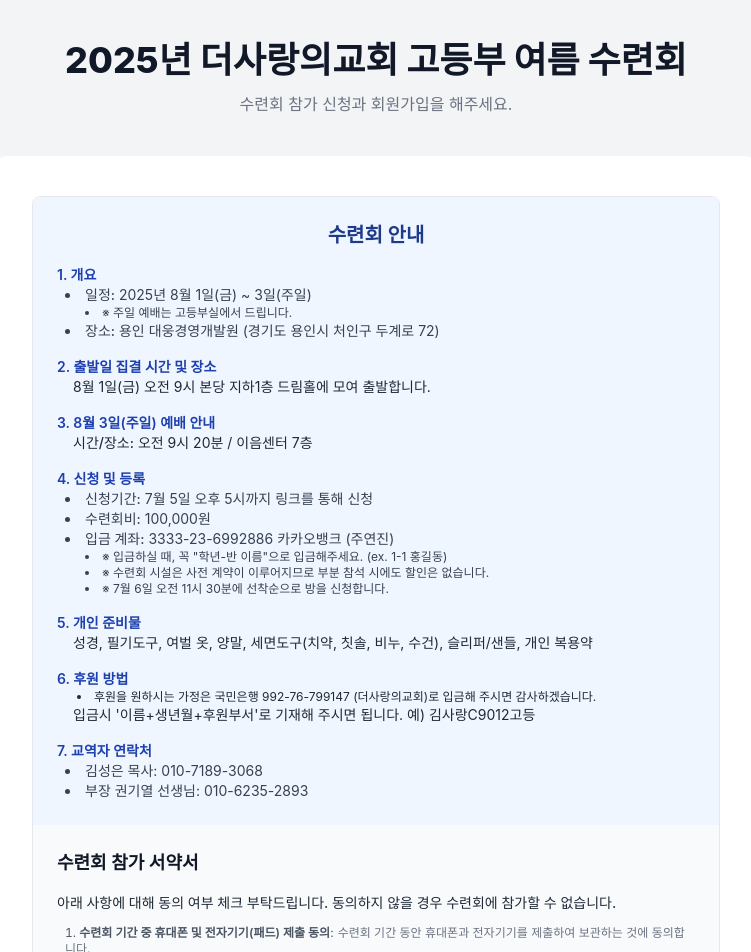
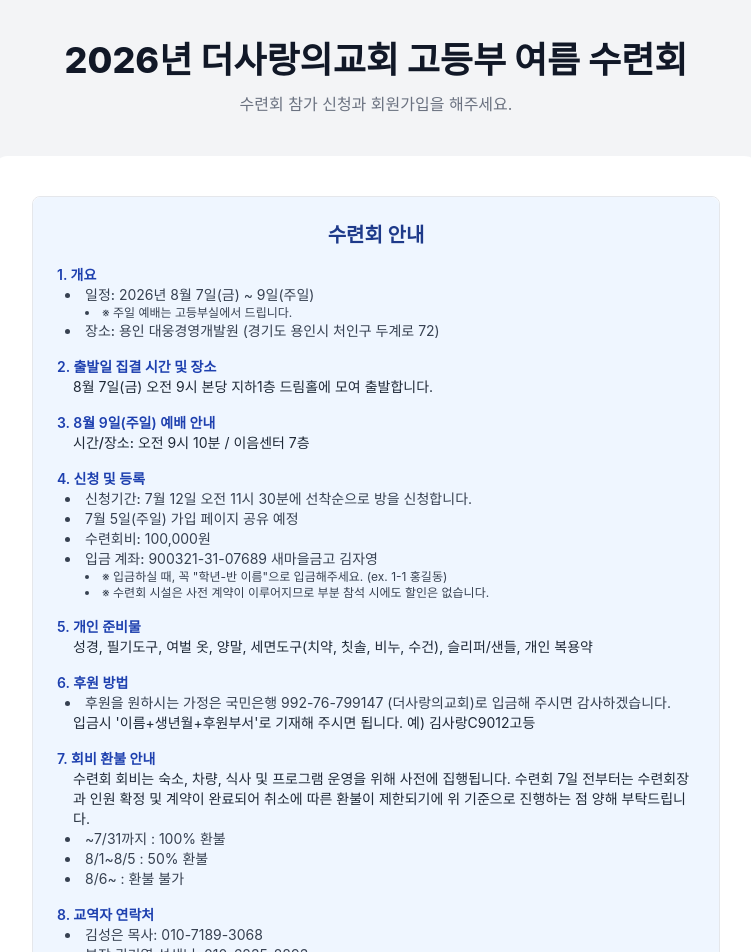
Before and after one commit to hazel55/quick-room-booking, a React (Create React App) app in the folder frontend/: page /register in a window 1280 px wide. Shown: the top 952 px of the page, without its empty margins (264-1015 px from the left). Built offline with nearby package versions, Linux system fonts and the light colour scheme.

Commit message:
공지사항 수정 및 환불 규정 추가

```diff
--- a/frontend/src/components/Register.js
+++ b/frontend/src/components/Register.js
@@ -644,7 +644,7 @@
       <div className="max-w-3xl mx-auto">
         <div className="text-center mb-10">
           <h2 className="text-3xl font-extrabold text-gray-900 sm:text-4xl">
-            2025년 더사랑의교회 고등부 여름 수련회
+            2026년 더사랑의교회 고등부 여름 수련회
           </h2>
           <p className="mt-3 text-base text-gray-500">
             수련회 참가 신청과 회원가입을 해주세요.
@@ -669,28 +669,28 @@
                     <div>
                       <h4 className="font-semibold text-blue-800">1. 개요</h4>
                       <ul className="list-disc list-inside pl-2 text-gray-700">
-                        <li><span className="font-medium">일정:</span> 2025년 8월 1일(금) ~ 3일(주일)</li>
+                        <li><span className="font-medium">일정:</span> 2026년 8월 7일(금) ~ 9일(주일)</li>
                         <li className="text-xs pl-5">※ 주일 예배는 고등부실에서 드립니다.</li>
                         <li><span className="font-medium">장소:</span> 용인 대웅경영개발원 (경기도 용인시 처인구 두계로 72)</li>
                       </ul>
                     </div>
                     <div>
                       <h4 className="font-semibold text-blue-800">2. 출발일 집결 시간 및 장소</h4>
-                      <p className="pl-4">8월 1일(금) 오전 9시 본당 지하1층 드림홀에 모여 출발합니다.</p>
+                      <p className="pl-4">8월 7일(금) 오전 9시 본당 지하1층 드림홀에 모여 출발합니다.</p>
                     </div>
                     <div>
-                      <h4 className="font-semibold text-blue-800">3. 8월 3일(주일) 예배 안내</h4>
-                      <p className="pl-4"><span className="font-medium">시간/장소:</span> 오전 9시 20분 / 이음센터 7층</p>
+                      <h4 className="font-semibold text-blue-800">3. 8월 9일(주일) 예배 안내</h4>
+                      <p className="pl-4"><span className="font-medium">시간/장소:</span> 오전 9시 10분 / 이음센터 7층</p>
                     </div>
                     <div>
                       <h4 className="font-semibold text-blue-800">4. 신청 및 등록</h4>
                       <ul className="list-disc list-inside pl-2 text-gray-700">
-                        <li><span className="font-medium">신청기간:</span> 7월 5일 오후 5시까지 링크를 통해 신청</li>
+                        <li><span className="font-medium">신청기간:</span> 7월 12일 오전 11시 30분에 선착순으로 방을 신청합니다.</li>
+                        <li><span className="font-mediun"></span>7월 5일(주일) 가입 페이지 공유 예정</li>
                         <li><span className="font-medium">수련회비:</span> 100,000원</li>
-                        <li><span className="font-medium">입금 계좌:</span> 3333-23-6992886 카카오뱅크 (주연진)</li>
+                        <li><span className="font-medium">입금 계좌:</span> 900321-31-07689 새마을금고 김자영</li>
                         <li className="text-xs pl-5">※ 입금하실 때, 꼭 "학년-반 이름"으로 입금해주세요. (ex. 1-1 홍길동)</li>
                         <li className="text-xs pl-5">※ 수련회 시설은 사전 계약이 이루어지므로 부분 참석 시에도 할인은 없습니다.</li>
-                        <li className="text-xs pl-5">※ 7월 6일 오전 11시 30분에 선착순으로 방을 신청합니다.</li>
                       </ul>
                     </div>
                     <div>
@@ -699,13 +699,24 @@
                     </div>
                     <div>
                       <h4 className="font-semibold text-blue-800">6. 후원 방법</h4>
-                      <li className="text-xs pl-5">후원을 원하시는 가정은 국민은행 992-76-799147 (더사랑의교회)로 입금해 주시면 감사하겠습니다.</li>
+                      <li className="list-disc list-inside pl-2 text-gray-700">후원을 원하시는 가정은 국민은행 992-76-799147 (더사랑의교회)로 입금해 주시면 감사하겠습니다.</li>
                       <p className="pl-4">입금시 '이름+생년월+후원부서'로 기재해 주시면 됩니다.
                         예) 김사랑C9012고등</p>
                     </div>
                     <div>
-                      <h4 className="font-semibold text-blue-800">7. 교역자 연락처</h4>
+                      <h4 className="font-semibold text-blue-800">7. 회비 환불 안내</h4>
+                      <p className="pl-4">
+                      수련회 회비는 숙소, 차량, 식사 및 프로그램 운영을 위해 사전에 집행됩니다. 수련회 7일 전부터는 수련회장과 인원 확정 및 계약이 완료되어 취소에 따른 환불이 제한되기에 위 기준으로 진행하는 점 양해 부탁드립니다.
+                      </p>
                        <ul className="list-disc list-inside pl-2 text-gray-700">
+                        <li>~7/31까지 : 100% 환불</li>
+                        <li>8/1~8/5  : 50% 환불</li>
+                        <li>8/6~     : 환불 불가</li>
+                      </ul>
+                    </div>
+                    <div>
+                      <h4 className="font-semibold text-blue-800">8. 교역자 연락처</h4>
+                      <ul className="list-disc list-inside pl-2 text-gray-700">
                         <li>김성은 목사: 010-7189-3068</li>
                         <li>부장 권기열 선생님: 010-6235-2893</li>
                       </ul>
```
